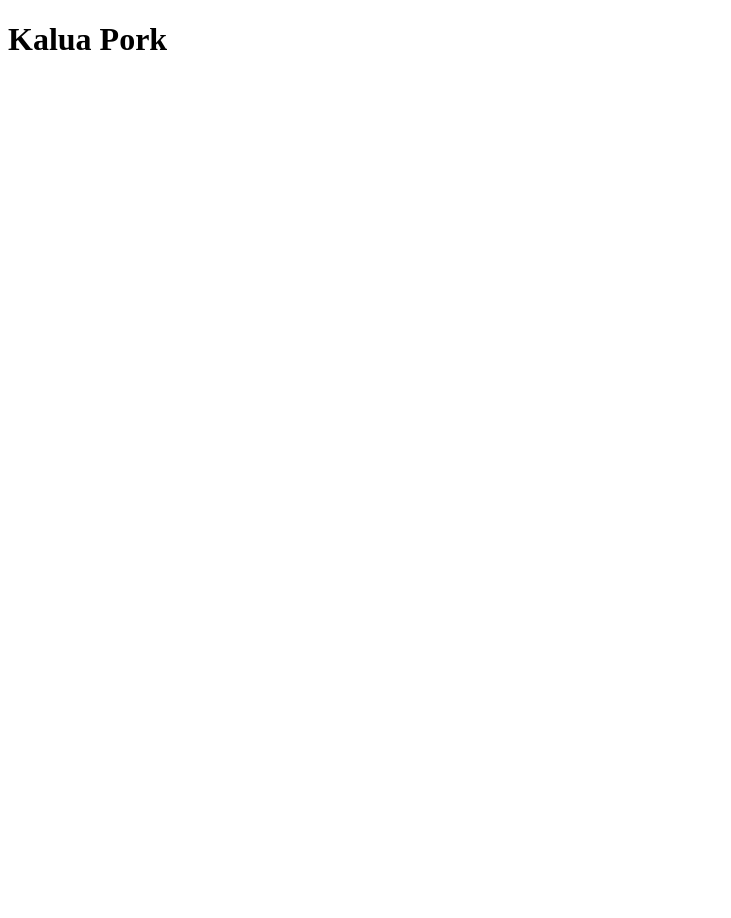
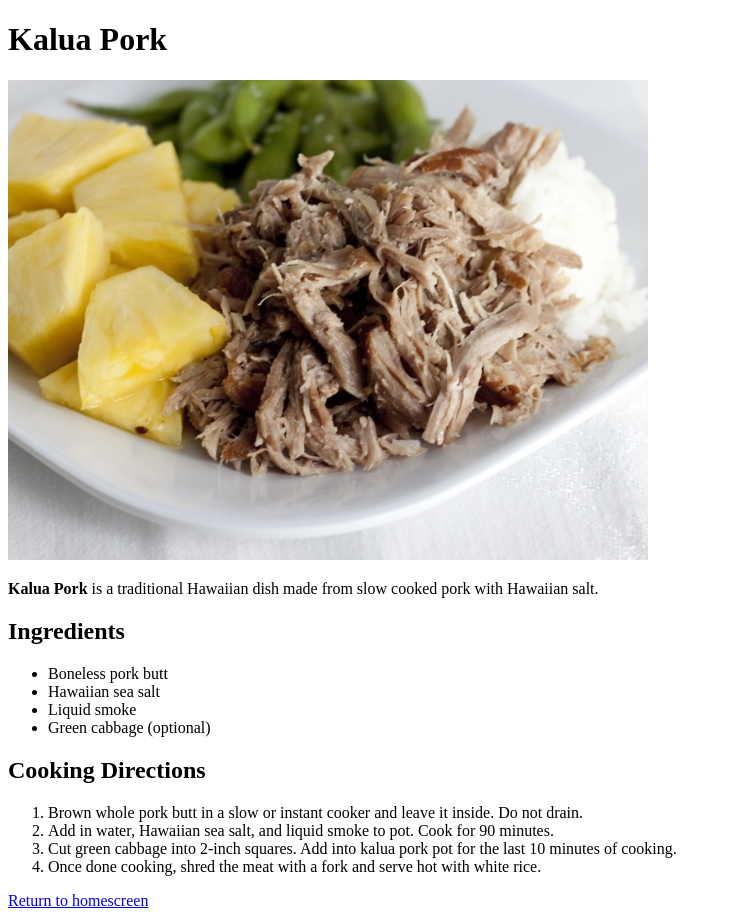
Before and after one commit to Fabi808/odin-recipes, a plain HTML site: page recipes/kaluapork.html in a window 1280 px wide. Shown: the whole page, without its empty margins (0-731 px from the left). Before the commit the page ends 800 px from the top, so only its background shows below. Drawn offline with Linux system fonts and the light colour scheme.

Commit message:
Create kalua pork page with ingredients and directions list

```diff
--- a/recipes/kaluapork.html
+++ b/recipes/kaluapork.html
@@ -8,5 +8,25 @@
 </head>
 <body>
     <h1>Kalua Pork</h1>
+    <img src="../img/kalua-pork.jpg" alt="Close-up shot of tender and juicy Kalua Pork.">
+    <p><strong>Kalua Pork</strong> is a traditional Hawaiian dish made from slow cooked pork with Hawaiian salt.</p>
+
+    <h2>Ingredients</h2>
+    <ul>
+        <li>Boneless pork butt</li>
+        <li>Hawaiian sea salt</li>
+        <li>Liquid smoke</li>
+        <li>Green cabbage (optional)</li>
+    </ul>
+
+    <h2>Cooking Directions</h2>
+    <ol>
+        <li>Brown whole pork butt in a slow or instant cooker and leave it inside. Do not drain.</li>
+        <li>Add in water, Hawaiian sea salt, and liquid smoke to pot. Cook for 90 minutes.</li>
+        <li>Cut green cabbage into 2-inch squares. Add into kalua pork pot for the last 10 minutes of cooking.</li>
+        <li>Once done cooking, shred the meat with a fork and serve hot with white rice.</li>
+    </ol>
+
+    <a href="../index.html">Return to homescreen</a>
 </body>
 </html>
```
Also changed, not shown: img/kalua-pork.jpg (added).
